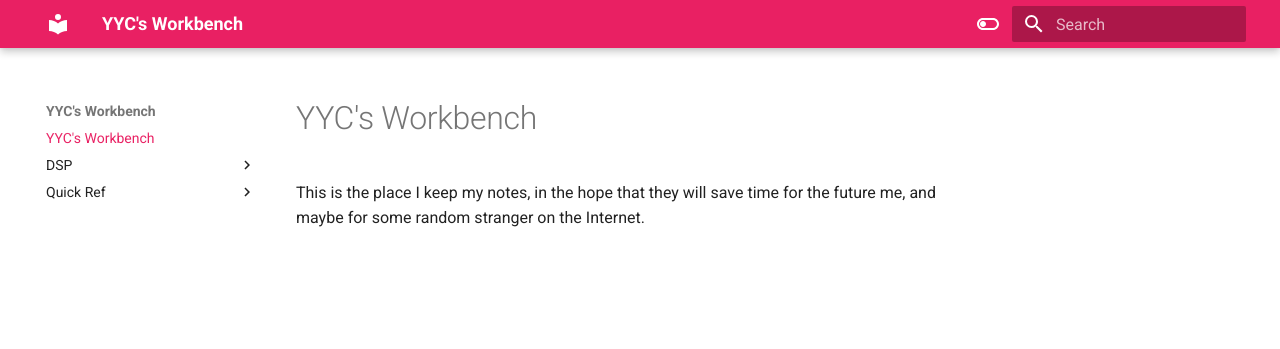
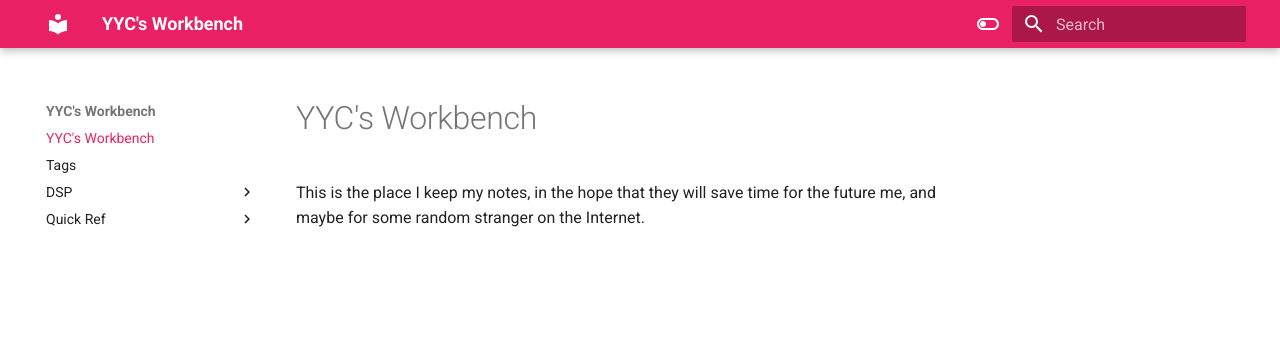
Before and after one commit to yychang/yychang.github.io, an MkDocs documentation site: the page built from docs/index.md, in a window 1280 px wide. Shown: the top 349 px of the page. Built offline with MkDocs 1.6.1 and Material for MkDocs 9.7.7, drawn with Linux system fonts in a browser that asks for light colours.

Commit message:
Add support of tags

```diff
--- a/mkdocs.yml
+++ b/mkdocs.yml
@@ -25,6 +25,7 @@ theme:
 # Extensions
 markdown_extensions:
   - footnotes
+  - meta
   # - attr_list
   - pymdownx.arithmatex:
       generic: true
@@ -48,3 +49,5 @@ extra_javascript:
 plugins:
   - search
   - roamlinks
+  - tags:
+      tags_file: Tags.md
```
Also changed, not shown: docs/Tags.md (added, +3 -0 lines).
